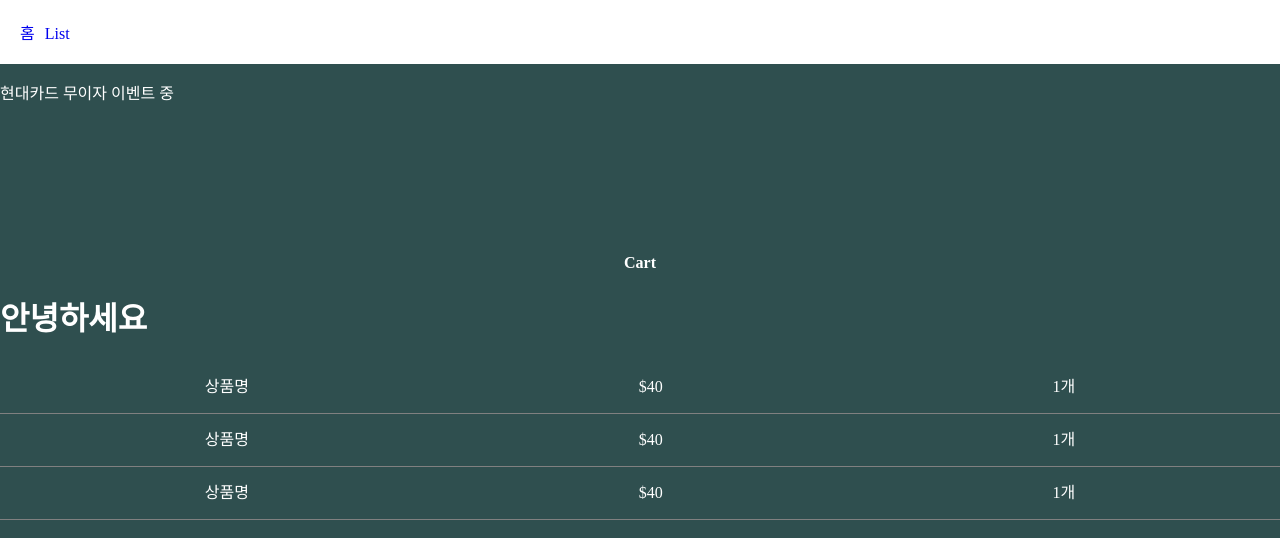
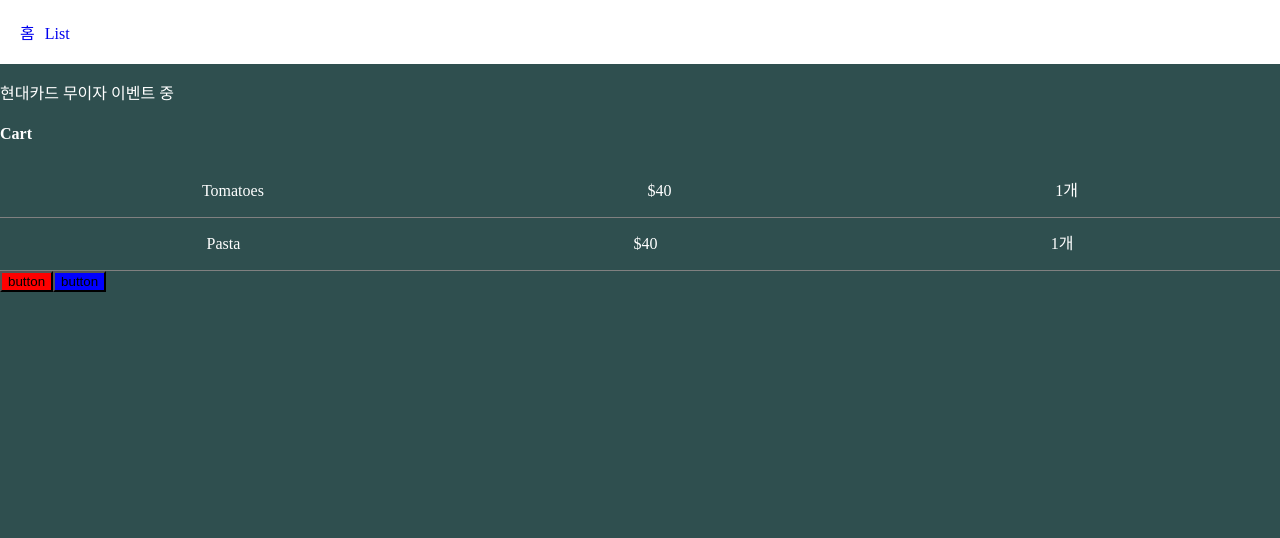
Before and after one commit to Zeereoreo/Today-Learning, a Next.js app in the folder nextjs-intro/: page /cart in a window 1280 px wide. Shown: the top 538 px of the page. Built offline with nearby package versions, Linux system fonts and the light colour scheme.

Commit message:
nextjs : Props

```diff
--- a/nextjs-intro/app/cart/page.js
+++ b/nextjs-intro/app/cart/page.js
@@ -1,25 +1,28 @@
-import Hello from './data.js'
-
 export default function Cart() {
+  let 장바구니 = ['Tomatoes', 'Pasta']
   return (
     <div>
-      <h4 className="title">Cart</h4>
-      <Hello></Hello>
-      <CartItem/>
-      <CartItem/>
-      <CartItem/>
+      <h4>Cart</h4>
+      <CartItem 상품={장바구니[0]}/>
+      <CartItem 상품={장바구니[1]}/>
+      <Button color='red'></Button>
+      <Button color='blue'></Button>
     </div>
   )
 }
 
+function Button(props){
+  return (
+    <button style={{background : props.color}}>button</button>
+  )
+}
 
-
-function CartItem(){
-  return (
+function CartItem(props){
+  return(
     <div className="cart-item">
-        <p>상품명 </p>
-        <p>$40</p>
-        <p>1개</p>
+      <p>{props.상품}</p>
+      <p>$40</p>
+      <p>1개</p>
     </div>
   )
 }
```
